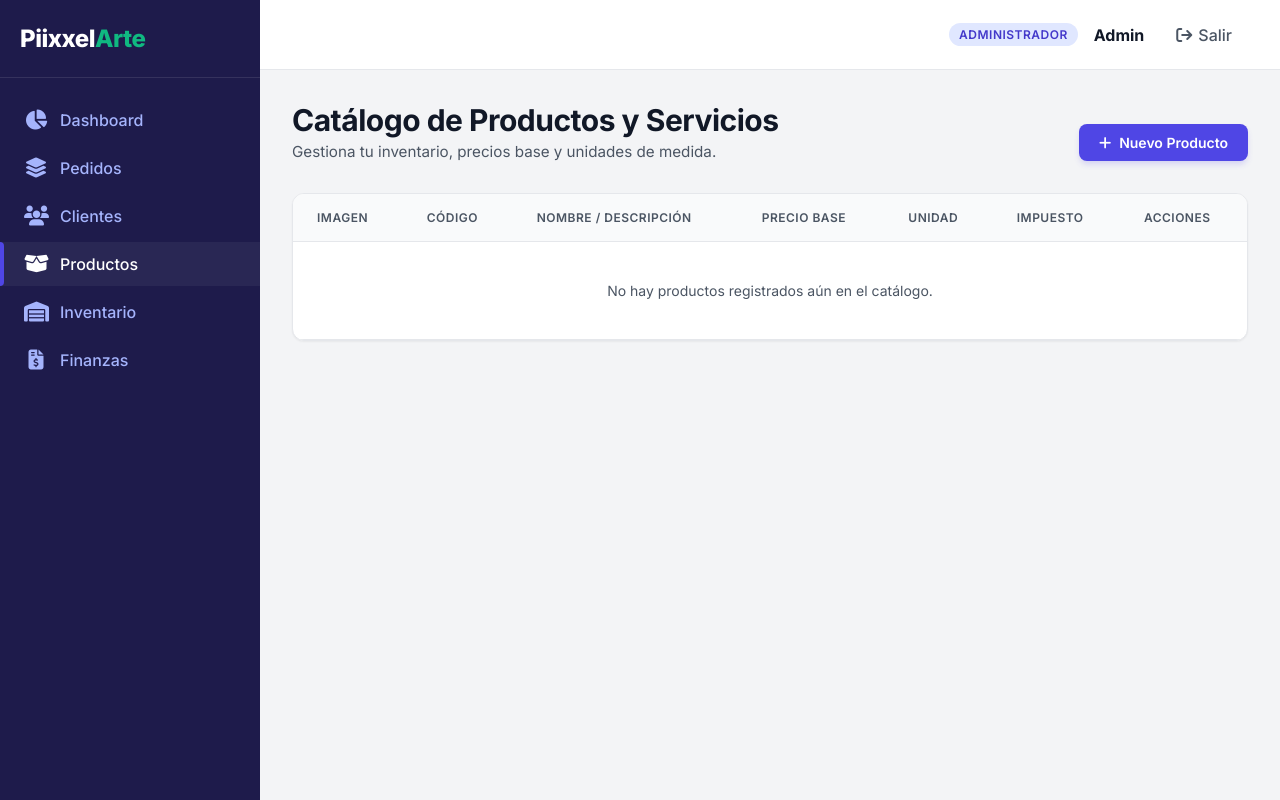
After one commit to GemaLopez01/PiixxelArte-ERP, a Flask app: page /products in a window 1280 px wide. The commit adds this page. Run offline with Flask 3, Linux system fonts and the light colour scheme; a user stored in the database is signed in.

Commit message:
Agregando modulo productos

```diff
--- a/app/templates/base.html
+++ b/app/templates/base.html
@@ -37,7 +37,7 @@
                 </a>
             </li>
             <li>
-                <a href="#">
+                <a href="{{ url_for('products_index') }}" class="{% if 'products' in request.endpoint %}active{% endif %}">
                     <i class="fa-solid fa-box-open"></i> Productos
                 </a>
             </li>
--- /dev/null
+++ b/app/templates/products/index.html
@@ -0,0 +1,78 @@
+{% extends 'base.html' %}
+
+{% block content %}
+<div class="dashboard-header">
+    <div class="dashboard-title">
+        <h1>Catálogo de Productos y Servicios</h1>
+        <p>Gestiona tu inventario, precios base y unidades de medida.</p>
+    </div>
+    <div class="header-actions">
+        <a href="{{ url_for('new_product') }}" class="btn btn-primary">
+            <i class="fa-solid fa-plus"></i> Nuevo Producto
+        </a>
+    </div>
+</div>
+
+<div class="section-card">
+    <div class="table-responsive">
+        <table class="modern-table">
+            <thead>
+                <tr>
+                    <th>Imagen</th>
+                    <th>Código</th>
+                    <th>Nombre / Descripción</th>
+                    <th>Precio Base</th>
+                    <th>Unidad</th>
+                    <th>Impuesto</th>
+                    <th>Acciones</th>
+                </tr>
+            </thead>
+            <tbody>
+                {% for p in products %}
+                <tr>
+                    <td style="width: 80px; text-align: center;">
+                        {% if p.image_path %}
+                            <img src="{{ url_for('static', filename=p.image_path) }}" alt="{{ p.name }}" style="width: 50px; height: 50px; object-fit: cover; border-radius: 8px; border: 1px solid var(--border-light);">
+                        {% else %}
+                            <div style="width: 50px; height: 50px; background: #F3F4F6; border-radius: 8px; display: flex; align-items: center; justify-content: center; color: #9CA3AF; border: 1px solid var(--border-light);">
+                                <i class="fa-solid fa-image"></i>
+                            </div>
+                        {% endif %}
+                    </td>
+                    <td><strong>{{ p.code or 'N/A' }}</strong></td>
+                    <td style="max-width: 300px;">
+                        <strong style="display: block;">{{ p.name }}</strong>
+                        <span style="font-size: 0.85rem; color: var(--text-secondary); display: -webkit-box; -webkit-line-clamp: 2; -webkit-box-orient: vertical; overflow: hidden; text-overflow: ellipsis;">{{ p.description or 'Sin descripción' }}</span>
+                    </td>
+                    <td>${{ "%.2f" | format(p.base_price) }}</td>
+                    <td><span class="status-badge" style="background:#F0FDF4; color:#16A34A;">{{ p.unit_measure }}</span></td>
+                    <td>
+                        {% if p.has_tax %}
+                            <span style="font-size: 0.75rem; font-weight: 600; color: #DC2626;">+16% IVA</span>
+                        {% else %}
+                            <span style="font-size: 0.75rem; color: var(--text-secondary);">Exento / No aplica</span>
+                        {% endif %}
+                    </td>
+                    <td class="action-buttons" style="display: flex; gap: 6px; padding-top: 20px;">
+                        <a href="{{ url_for('edit_product', product_id=p.id) }}" class="btn btn-secondary" style="padding: 6px 12px; font-size: 0.8rem;">
+                            <i class="fa-solid fa-pen-to-square"></i>
+                        </a>
+                        <form method="POST" action="{{ url_for('delete_product', product_id=p.id) }}" style="display:inline;">
+                            <button type="submit" class="btn btn-danger" style="padding: 6px 12px; font-size: 0.8rem;" onclick="return confirm('¿Estás seguro de que deseas eliminar este producto/servicio?');">
+                                <i class="fa-solid fa-trash"></i>
+                            </button>
+                        </form>
+                    </td>
+                </tr>
+                {% else %}
+                <tr>
+                    <td colspan="7" style="text-align: center; color: var(--text-secondary); padding: 40px;">
+                        No hay productos registrados aún en el catálogo.
+                    </td>
+                </tr>
+                {% endfor %}
+            </tbody>
+        </table>
+    </div>
+</div>
+{% endblock %}
--- a/main.py
+++ b/main.py
@@ -2,6 +2,7 @@ import os
 from flask import Flask, render_template, request, redirect, url_for, session, flash
 from flask_login import login_user, logout_user, login_required, current_user
 from dotenv import load_dotenv
+from werkzeug.utils import secure_filename
 
 # Load env variables
 load_dotenv()
@@ -15,6 +16,8 @@ app.config['SECRET_KEY'] = os.environ.get('SECRET_KEY', 'default-secret-key-for-
 # Use PostgreSQL if provided, otherwise fallback to SQLite for immediate functionality
 app.config['SQLALCHEMY_DATABASE_URI'] = os.environ.get('DATABASE_URL', 'sqlite:///piixxelarte.db')
 app.config['SQLALCHEMY_TRACK_MODIFICATIONS'] = False
+app.config['UPLOAD_FOLDER'] = os.path.join(app.root_path, 'static', 'uploads', 'products')
+os.makedirs(app.config['UPLOAD_FOLDER'], exist_ok=True)
 
 db.init_app(app)
 migrate.init_app(app, db)
@@ -344,6 +347,105 @@ def delete_order(order_id):
     flash('Pedido eliminado correctamente.', 'success')
     return redirect(url_for('orders_index'))
 
+@app.route("/products")
+@login_required
+def products_index():
+    from app.models.product import Product
+    products = Product.query.order_by(Product.name.asc()).all()
+    return render_template("products/index.html", products=products)
+
+@app.route("/products/new", methods=["GET", "POST"])
+@login_required
+def new_product():
+    from app.models.product import Product
+
+    if request.method == "POST":
+        code = request.form.get('code')
+        name = request.form.get('name')
+        description = request.form.get('description')
+        base_price = request.form.get('base_price')
+        unit_measure = request.form.get('unit_measure', 'Pieza')
+        has_tax = request.form.get('has_tax') == 'on'
+
+        # Handle file upload
+        image_path = None
+        if 'image' in request.files:
+            file = request.files['image']
+            if file.filename != '':
+                filename = secure_filename(file.filename)
+                # To avoid collisions we could prepend a timestamp, but let's keep it simple
+                file.save(os.path.join(app.config['UPLOAD_FOLDER'], filename))
+                image_path = f'uploads/products/{filename}'
+
+        # dynamic pricing flag compatibility based on unit
+        is_dynamic = unit_measure.lower() in ['m2', 'metro lineal']
+
+        new_prod = Product(
+            code=code,
+            name=name,
+            description=description,
+            base_price=float(base_price),
+            unit_measure=unit_measure,
+            has_tax=has_tax,
+            image_path=image_path,
+            is_dynamic_pricing=is_dynamic
+        )
+        db.session.add(new_prod)
+        db.session.commit()
+
+        flash('Producto agregado exitosamente.', 'success')
+        return redirect(url_for('products_index'))
+
+    return render_template("products/form.html", product=None)
+
+@app.route("/products/<int:product_id>/edit", methods=["GET", "POST"])
+@login_required
+def edit_product(product_id):
+    from app.models.product import Product
+
+    product = Product.query.get_or_404(product_id)
+
+    if request.method == "POST":
+        product.code = request.form.get('code')
+        product.name = request.form.get('name')
+        product.description = request.form.get('description')
+        product.base_price = float(request.form.get('base_price'))
+        product.unit_measure = request.form.get('unit_measure', 'Pieza')
+        product.has_tax = request.form.get('has_tax') == 'on'
+
+        product.is_dynamic_pricing = product.unit_measure.lower() in ['m2', 'metro lineal']
+
+        if 'image' in request.files:
+            file = request.files['image']
+            if file.filename != '':
+                filename = secure_filename(file.filename)
+                file.save(os.path.join(app.config['UPLOAD_FOLDER'], filename))
+                product.image_path = f'uploads/products/{filename}'
+
+        db.session.commit()
+        flash('Producto actualizado correctamente.', 'success')
+        return redirect(url_for('products_index'))
+
+    return render_template("products/form.html", product=product)
+
+@app.route("/products/<int:product_id>/delete", methods=["POST"])
+@login_required
+def delete_product(product_id):
+    from app.models.product import Product
+    from app.models.order import OrderItem
+
+    product = Product.query.get_or_404(product_id)
+
+    # Check dependencies
+    if OrderItem.query.filter_by(product_id=product.id).count() > 0:
+        flash('No se puede eliminar el producto porque está siendo utilizado en pedidos.', 'danger')
+    else:
+        db.session.delete(product)
+        db.session.commit()
+        flash('Producto eliminado correctamente.', 'success')
+
+    return redirect(url_for('products_index'))
+
 
 @app.route("/logout")
 @login_required
```
Also changed, not shown: app/models/product.py (+7 -2 lines), app/templates/products/form.html (added, +94 -0 lines), migrations/versions/b6a2b22f61c9_add_fields_to_products.py (added, +48 -0 lines).
